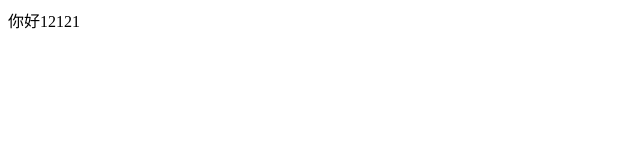
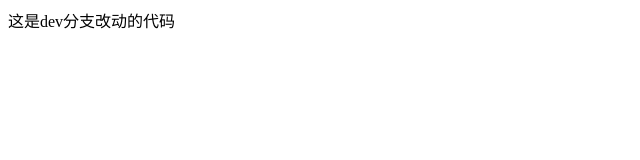
Before and after one commit to FoxDaxian/gitStudy, a plain HTML site: page index.html in a window 1280 px wide. Shown: the whole page, without its empty margins (0-640 px from the left). Drawn offline with Linux system fonts and the light colour scheme.

Commit message:
commit 3

```diff
--- a/index.html
+++ b/index.html
@@ -5,6 +5,6 @@
 	<title>Document</title>
 </head>
 <body>
-	你好12121
+	这是dev分支改动的代码
 </body>
 </html>
```
